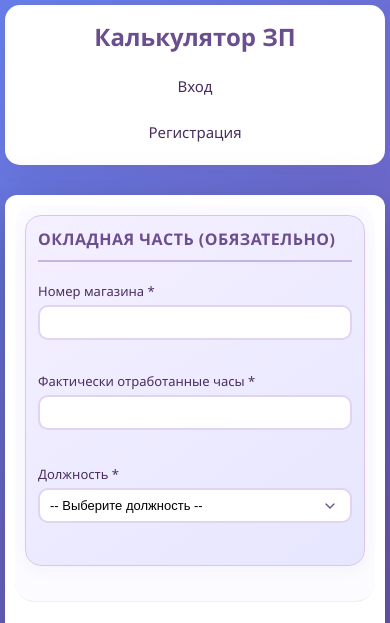
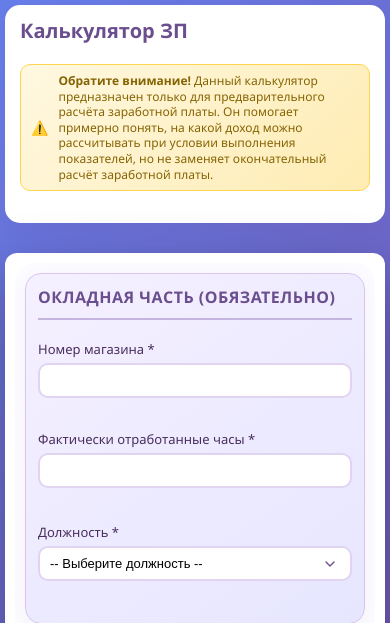
Before and after one commit to varg1-03/calculator, a PHP site: page / in a window 390 px wide. Shown: the top 623 px of the page. Run offline with PHP 8.4, Linux system fonts and the light colour scheme; data that the repository does not hold is empty.

Commit message:
Баннер с предупреждением и ограничение ТО
Добавил с предупреждением в шапку калькулятора и удалил в шапке кнопки вход и регистрация. Увеличил ограничение ТО до 100000000

```diff
--- a/js/main.js
+++ b/js/main.js
@@ -233,8 +233,8 @@ document.addEventListener('DOMContentLoaded', () => {
                     } else if (uo < 0) {
                         setError(turnoverInput, turnoverError, 'Товарооборот не может быть отрицательным');
                         isValid = false;
-                    } else if (uo > 1000000) {
-                        setError(turnoverInput, turnoverError, 'Максимальное значение - 1 000 000 руб');
+                    } else if (uo > 100000000) {
+                        setError(turnoverInput, turnoverError, 'Максимальное значение - 100 000 000 руб');
                         isValid = false;
                     } else {
                         clearError(turnoverInput, turnoverError);
@@ -309,8 +309,8 @@ document.addEventListener('DOMContentLoaded', () => {
                     } else if (zuo < 0) {
                         setError(zuoTurnoverInput, zuoTurnoverError, 'Товарооборот не может быть отрицательным');
                         isValid = false;
-                    } else if (zuo > 1000000) {
-                        setError(zuoTurnoverInput, zuoTurnoverError, 'Максимальное значение - 1 000 000 руб');
+                    } else if (zuo > 100000000) {
+                        setError(zuoTurnoverInput, zuoTurnoverError, 'Максимальное значение - 100 000 000 руб');
                         isValid = false;
                     } else {
                         clearError(zuoTurnoverInput, zuoTurnoverError);
@@ -387,8 +387,8 @@ document.addEventListener('DOMContentLoaded', () => {
                     } else if (cash < 0) {
                         setError(cashTurnoverInput, cashTurnoverError, 'Товарооборот не может быть отрицательным');
                         isValid = false;
-                    } else if (cash > 1000000) {
-                        setError(cashTurnoverInput, cashTurnoverError, 'Максимальное значение - 1 000 000 руб');
+                    } else if (cash > 100000000) {
+                        setError(cashTurnoverInput, cashTurnoverError, 'Максимальное значение - 100 000 000 руб');
                         isValid = false;
                     } else {
                         clearError(cashTurnoverInput, cashTurnoverError);
@@ -479,7 +479,7 @@ document.addEventListener('DOMContentLoaded', () => {
         const speedNormMet = speedNormSelect ? speedNormSelect.value === 'yes' : false;
         const isHighTurnover = currentStoreInfo && currentStoreInfo.is_high_turnover == 1;
 
-        if (cashTurnover > 0 && cashTurnover <= 1000000 && speedNormMet && isHighTurnover) {
+        if (cashTurnover > 0 && cashTurnover <= 100000000 && speedNormMet && isHighTurnover) {
             return cashTurnover * 0.001;
         }
         return 0;
--- a/partials/header.php
+++ b/partials/header.php
@@ -933,4 +933,3 @@
         }
     }
 </style>
-</style>
--- a/partials/navbar.php
+++ b/partials/navbar.php
@@ -3,36 +3,33 @@
 $isLoggedIn = isset($_SESSION['user_id']);
 $isAdmin = $isLoggedIn && isset($_SESSION['user_role']) && $_SESSION['user_role'] === 'admin';
 $currentPage = basename($_SERVER['PHP_SELF']);
+
+// Проверяем, нужно ли показывать админ-ссылку (только если в URL есть ?admin)
+$showAdminLink = isset($_GET['admin']) && $_GET['admin'] === '1' && $isAdmin;
 ?>
 
 <nav class="navbar">
     <div class="nav-container">
+        <div class="nav-left">
             <div class="nav-logo">
                 <a href="index.php">Калькулятор ЗП</a>
             </div>
 
-        <div class="nav-menu">
-            <?php if ($isLoggedIn): ?>
-                <a href="index.php" class="nav-link <?php echo $currentPage == 'index.php' ? 'active' : ''; ?>">
-                    Калькулятор
-                </a>
-
-                <?php if ($isAdmin): ?>
-                <div class="nav-dropdown">
-                    <button class="nav-link dropdown-toggle">
-                        Админ-панель <span class="arrow">▼</span>
-                    </button>
-                    <div class="dropdown-menu">
-                        <a href="admin/index.php" class="dropdown-item">📊 Дашборд</a>
-                        <a href="admin/users.php" class="dropdown-item">👥 Пользователи</a>
-                        <a href="admin/positions.php" class="dropdown-item">📋 Должности</a>
-                        <a href="admin/stores.php" class="dropdown-item">🏪 Магазины</a>
-                        <a href="admin/rates.php" class="dropdown-item">💰 Часовые ставки</a>
-                        <a href="admin/fixed_salaries.php" class="dropdown-item">💵 Фиксированные оклады</a>
+            <!-- Баннер с предупреждением ТОЛЬКО для НЕ авторизованных пользователей (справа от названия) -->
+            <?php if (!$isLoggedIn): ?>
+            <div class="warning-banner">
+                <div class="warning-icon">⚠️</div>
+                <div class="warning-text">
+                    <strong>Обратите внимание!</strong> Данный калькулятор предназначен только для предварительного расчёта заработной платы.
+                    Он помогает примерно понять, на какой доход можно рассчитывать при условии выполнения показателей,
+                    но не заменяет окончательный расчёт заработной платы.
                 </div>
             </div>
             <?php endif; ?>
+        </div>
 
+        <div class="nav-right">
+            <?php if ($isLoggedIn): ?>
                 <div class="nav-user">
                     <span class="user-name"><?php echo htmlspecialchars($_SESSION['user_name'] ?? $_SESSION['username']); ?></span>
                     <?php if ($isAdmin): ?>
@@ -40,12 +37,26 @@ $currentPage = basename($_SERVER['PHP_SELF']);
                     <?php endif; ?>
                     <a href="logout.php" class="nav-link logout-btn">Выйти</a>
                 </div>
-            <?php else: ?>
-                <a href="login.php" class="nav-link <?php echo $currentPage == 'login.php' ? 'active' : ''; ?>">Вход</a>
-                <a href="register.php" class="nav-link <?php echo $currentPage == 'register.php' ? 'active' : ''; ?>">Регистрация</a>
             <?php endif; ?>
         </div>
     </div>
+
+    <!-- Скрытая админ-панель (доступна только по ссылке) -->
+    <?php if ($showAdminLink): ?>
+    <div class="admin-panel">
+        <div class="admin-panel-container">
+            <span class="admin-panel-title">🔧 Админ-панель</span>
+            <div class="admin-links">
+                <a href="admin/index.php?admin=1" class="admin-link">📊 Дашборд</a>
+                <a href="admin/users.php?admin=1" class="admin-link">👥 Пользователи</a>
+                <a href="admin/positions.php?admin=1" class="admin-link">📋 Должности</a>
+                <a href="admin/stores.php?admin=1" class="admin-link">🏪 Магазины</a>
+                <a href="admin/rates.php?admin=1" class="admin-link">💰 Часовые ставки</a>
+                <a href="admin/fixed_salaries.php?admin=1" class="admin-link">💵 Фиксированные оклады</a>
+            </div>
+        </div>
+    </div>
+    <?php endif; ?>
 </nav>
 
 <style>
@@ -55,6 +66,7 @@ $currentPage = basename($_SERVER['PHP_SELF']);
     box-shadow: 0 4px 15px rgba(106, 78, 142, 0.15);
     width: 100%;
     margin-bottom: 20px;
+    overflow: hidden;
 }
 
 .nav-container {
@@ -64,6 +76,17 @@ $currentPage = basename($_SERVER['PHP_SELF']);
     display: flex;
     justify-content: space-between;
     align-items: center;
+    flex-wrap: wrap;
+    gap: 20px;
+}
+
+/* Левая часть с логотипом и баннером */
+.nav-left {
+    display: flex;
+    align-items: center;
+    gap: 20px;
+    flex: 1;
+    flex-wrap: wrap;
 }
 
 .nav-logo a {
@@ -72,17 +95,70 @@ $currentPage = basename($_SERVER['PHP_SELF']);
     color: #6b4e8e;
     text-decoration: none;
     transition: color 0.3s;
+    white-space: nowrap;
 }
 
 .nav-logo a:hover {
     color: #8a5ea0;
 }
 
-.nav-menu {
+/* Баннер с предупреждением */
+.warning-banner {
+    background: linear-gradient(135deg, #fff8e1, #ffecb3);
+    border: 1px solid #ffd54f;
+    border-radius: 10px;
+    padding: 8px 16px;
     display: flex;
     align-items: center;
-    gap: 20px;
-    flex-wrap: wrap;
+    gap: 10px;
+    font-size: 14px;
+    color: #856404;
+    flex: 1;
+    min-width: 250px;
+}
+
+.warning-icon {
+    font-size: 16px;
+    flex-shrink: 0;
+}
+
+.warning-text {
+    line-height: 1.3;
+    flex: 1;
+}
+
+.warning-text strong {
+    color: #856404;
+}
+
+/* Правая часть навигации */
+.nav-right {
+    display: flex;
+    align-items: center;
+}
+
+/* Бейдж администратора */
+.admin-badge {
+    background: #ffc107;
+    color: #212529;
+    padding: 4px 8px;
+    border-radius: 4px;
+    font-size: 12px;
+    font-weight: 600;
+    margin-left: 5px;
+}
+
+/* Информация о пользователе */
+.nav-user {
+    display: flex;
+    align-items: center;
+    gap: 15px;
+}
+
+.user-name {
+    color: #6b4e8e;
+    font-weight: 600;
+    font-size: 15px;
 }
 
 .nav-link {
@@ -208,64 +186,137 @@ $currentPage = basename($_SERVER['PHP_SELF']);
     color: #c0392b;
 }
 
-@keyframes fadeIn {
-    from {
-        opacity: 0;
-        transform: translateY(-10px);
+/* Скрытая админ-панель */
+.admin-panel {
+    background: linear-gradient(135deg, #2c3e50, #1a252f);
+    border-top: 1px solid #34495e;
+    padding: 10px 0;
 }
-    to {
-        opacity: 1;
-        transform: translateY(0);
+
+.admin-panel-container {
+    max-width: 1400px;
+    margin: 0 auto;
+    padding: 0 30px;
+    display: flex;
+    align-items: center;
+    gap: 30px;
+    flex-wrap: wrap;
 }
+
+.admin-panel-title {
+    color: #ffc107;
+    font-weight: 600;
+    font-size: 14px;
+    letter-spacing: 1px;
+}
+
+.admin-links {
+    display: flex;
+    gap: 20px;
+    flex-wrap: wrap;
+}
+
+.admin-link {
+    color: #ecf0f1;
+    text-decoration: none;
+    font-size: 13px;
+    padding: 5px 10px;
+    border-radius: 6px;
+    transition: all 0.3s;
+}
+
+.admin-link:hover {
+    background: rgba(255, 255, 255, 0.1);
+    color: #ffc107;
 }
 
 /* Адаптивность */
 @media (max-width: 1024px) {
     .nav-container {
         flex-direction: column;
-        gap: 15px;
-        padding: 15px;
+        align-items: stretch;
     }
 
-    .nav-menu {
+    .nav-left {
+        flex-direction: column;
+        align-items: stretch;
+    }
+
+    .nav-logo a {
+        text-align: center;
+        white-space: normal;
+    }
+
+    .warning-banner {
+        width: 100%;
+    }
+
+    .nav-right {
         justify-content: center;
-        width: 100%;
+    }
+
+    .admin-panel-container {
+        flex-direction: column;
+        align-items: stretch;
+        gap: 15px;
+        padding: 10px 15px;
+    }
+
+    .admin-links {
+        justify-content: center;
     }
 }
 
 @media (max-width: 768px) {
-    .nav-menu {
-        flex-direction: column;
-        align-items: stretch;
+    .warning-banner {
+        padding: 10px 12px;
+        font-size: 14px;
+    }
+
+    .warning-icon {
+        font-size: 14px;
+    }
+
+    .admin-links {
         gap: 10px;
     }
 
-    .nav-link, .dropdown-toggle {
-        text-align: center;
-        width: 100%;
+    .admin-link {
+        font-size: 11px;
+        padding: 4px 8px;
+    }
 }
 
-    .nav-user {
-        border-left: none;
-        padding-left: 0;
-        justify-content: center;
-        flex-wrap: wrap;
+@media (max-width: 480px) {
+    .nav-container {
+        padding: 12px 15px;
     }
 
-    .dropdown-menu {
-        position: static;
-        box-shadow: none;
-        border: 1px solid #e0d4f0;
-        margin-top: 5px;
-        width: 100%;
+    .nav-logo a {
+        font-size: 20px;
     }
 
-    .nav-dropdown:hover .dropdown-menu {
-        display: none;
+    .user-name {
+        font-size: 13px;
     }
 
-    .nav-dropdown.active .dropdown-menu {
-        display: block;
+    .nav-link {
+        padding: 6px 12px;
+        font-size: 13px;
+    }
+
+    .warning-banner {
+        font-size: 12px;
+        padding: 8px 10px;
+    }
+
+    .admin-panel-title {
+        font-size: 12px;
+        text-align: center;
+    }
+
+    .admin-links {
+        justify-content: center;
     }
 }
 </style>
@@ -275,40 +326,14 @@ $currentPage = basename($_SERVER['PHP_SELF']);
 document.addEventListener('DOMContentLoaded', function() {
     const dropdownToggles = document.querySelectorAll('.dropdown-toggle');
 
-    // Определение touch-устройства
-    if ('ontouchstart' in window) {
-        document.body.classList.add('touch-device');
-    }
-
-    // Обработка выпадающих меню на touch
-    const dropdowns = document.querySelectorAll('.nav-dropdown');
-    dropdowns.forEach(dropdown => {
-        const toggle = dropdown.querySelector('.dropdown-toggle');
-
-        if (toggle) {
-            toggle.addEventListener('click', (e) => {
+    dropdownToggles.forEach(toggle => {
+        toggle.addEventListener('click', function(e) {
             if (window.innerWidth <= 768) {
                 e.preventDefault();
-                    e.stopPropagation();
-
-                    // Закрываем другие открытые дропдауны
-                    dropdowns.forEach(d => {
-                        if (d !== dropdown) d.classList.remove('active');
-                    });
-
+                const dropdown = this.closest('.nav-dropdown');
                 dropdown.classList.toggle('active');
             }
         });
-        }
-    });
-
-    // Закрытие дропдаунов при клике вне
-    document.addEventListener('click', (e) => {
-        if (window.innerWidth <= 768) {
-            if (!e.target.closest('.nav-dropdown')) {
-                dropdowns.forEach(d => d.classList.remove('active'));
-            }
-        }
     });
 });
 </script>
--- a/partials/salary-form.php
+++ b/partials/salary-form.php
@@ -34,18 +34,18 @@
     <div id="uoFields" style="display:none;">
         <div class="input-section">
             <label>Фактический товарооборот *</label>
-            <input type="number" id="actualTurnover" class="input-field" min="0" max="1000000" step="1000">
+            <input type="number" id="actualTurnover" class="input-field" min="0" max="100000000" step="1000">
             <div id="turnoverError" class="error-message"></div>
-            <small class="salary-note">Максимум 1 000 000 руб. Влияет на оклад (0.15% от товарооборота)</small>
+            <small class="salary-note">Максимум 100 000 000 руб. Влияет на оклад (0.15% от товарооборота)</small>
         </div>
     </div>
 
     <div id="zuoFields" style="display:none;">
         <div class="input-section">
             <label>Фактический товарооборот *</label>
-            <input type="number" id="zuoTurnover" class="input-field" min="0" max="1000000" step="1000">
+            <input type="number" id="zuoTurnover" class="input-field" min="0" max="100000000" step="1000">
             <div id="zuoTurnoverError" class="error-message"></div>
-            <small class="salary-note">Максимум 1 000 000 руб.</small>
+            <small class="salary-note">Максимум 100 000 000 руб.</small>
         </div>
 
         <div class="input-section">
@@ -71,13 +71,13 @@
          Премиальная часть (заполняется при наличии)
     </div>
 
-    <!-- Поля для кассира-продавца и продавца гастрономии -->
+        <!-- Поля для кассира-продавца и продавца гастрономии -->
     <div id="cashierBonusFields" style="display:none;">
         <div class="input-section">
             <label>Товарооборот по кассе, руб</label>
-            <input type="number" id="cashTurnover" class="input-field" min="0" max="1000000" step="1000">
+            <input type="number" id="cashTurnover" class="input-field" min="0" max="100000000" step="1000">
             <div id="cashTurnoverError" class="error-message"></div>
-            <small class="salary-note">Максимум 1 000 000 руб. Влияет на размер премии (0.1% от суммы)</small>
+            <small class="salary-note">Максимум 100 000 000 руб. Влияет на размер премии (0.1% от суммы)</small>
         </div>
 
         <div class="input-section">
```
Also changed, not shown: other parts of partials/navbar.php (+0 -98 lines). Lines whose indentation alone changed are shown as unchanged.
